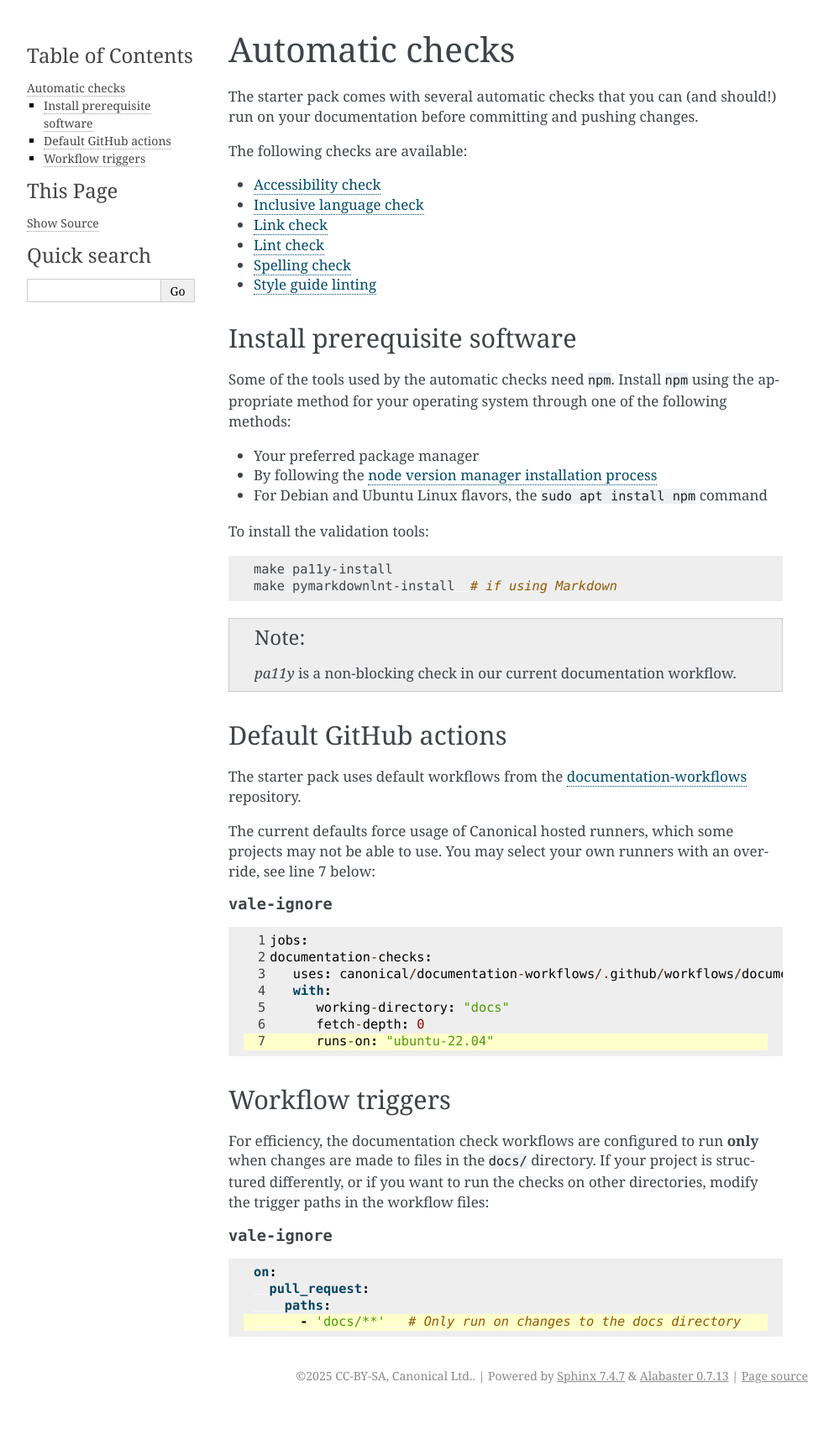
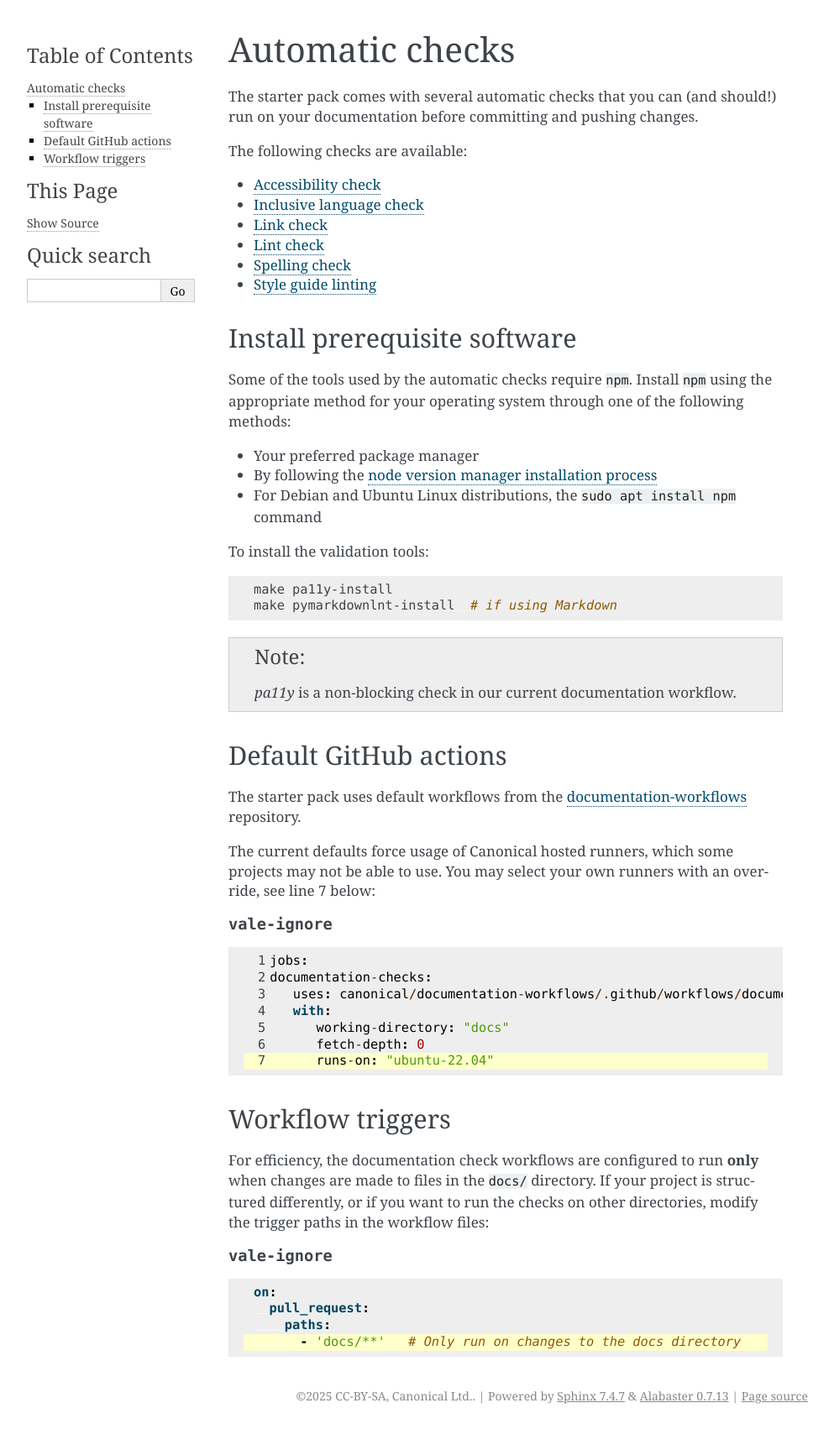
Before and after one commit to canonical/sphinx-docs-starter-pack, a Sphinx documentation site: the page built from docs/reference/automatic_checks.rst, in a window 1280 px wide. Shown: the whole page at 84% size, without its empty margins (148-1141 px from the left). Built offline with Sphinx 7.4.7, drawn with Linux system fonts in a browser that asks for light colours; pages that are not in the unit, such as notebooks, are missing from menus; before the commit the page ends 1678 px from its top, so only the background shows below that.

Commit message:
fix: include suggestions to pr for automatic_checks.rst

```diff
--- a/docs/reference/automatic_checks.rst
+++ b/docs/reference/automatic_checks.rst
@@ -16,11 +16,11 @@ The following checks are available:
 Install prerequisite software
 -----------------------------
 
-Some of the tools used by the automatic checks need ``npm``. Install ``npm`` using the appropriate method for your operating system through one of the following methods:
+Some of the tools used by the automatic checks require ``npm``. Install ``npm`` using the appropriate method for your operating system through one of the following methods:
 
 * Your preferred package manager
-* By following the `node version  manager installation process <https://docs.npmjs.com/downloading-and-installing-node-js-and-npm#using-a-node-version-manager-to-install-nodejs-and-npm>`_
-* For Debian and Ubuntu Linux flavors, the ``sudo apt install npm`` command
+* By following the `node version manager installation process <https://docs.npmjs.com/downloading-and-installing-node-js-and-npm#using-a-node-version-manager-to-install-nodejs-and-npm>`_
+* For Debian and Ubuntu Linux distributions, the ``sudo apt install npm`` command
 
 To install the validation tools:
 
```
